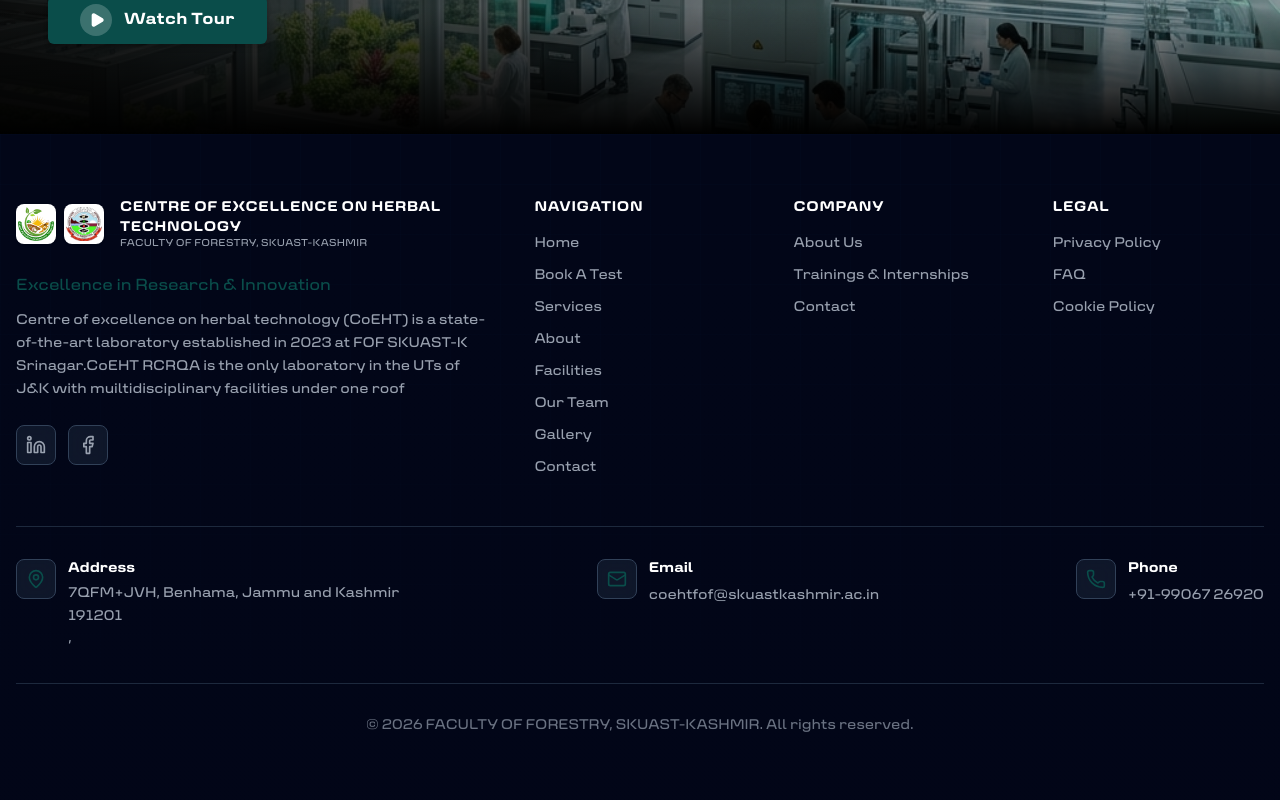
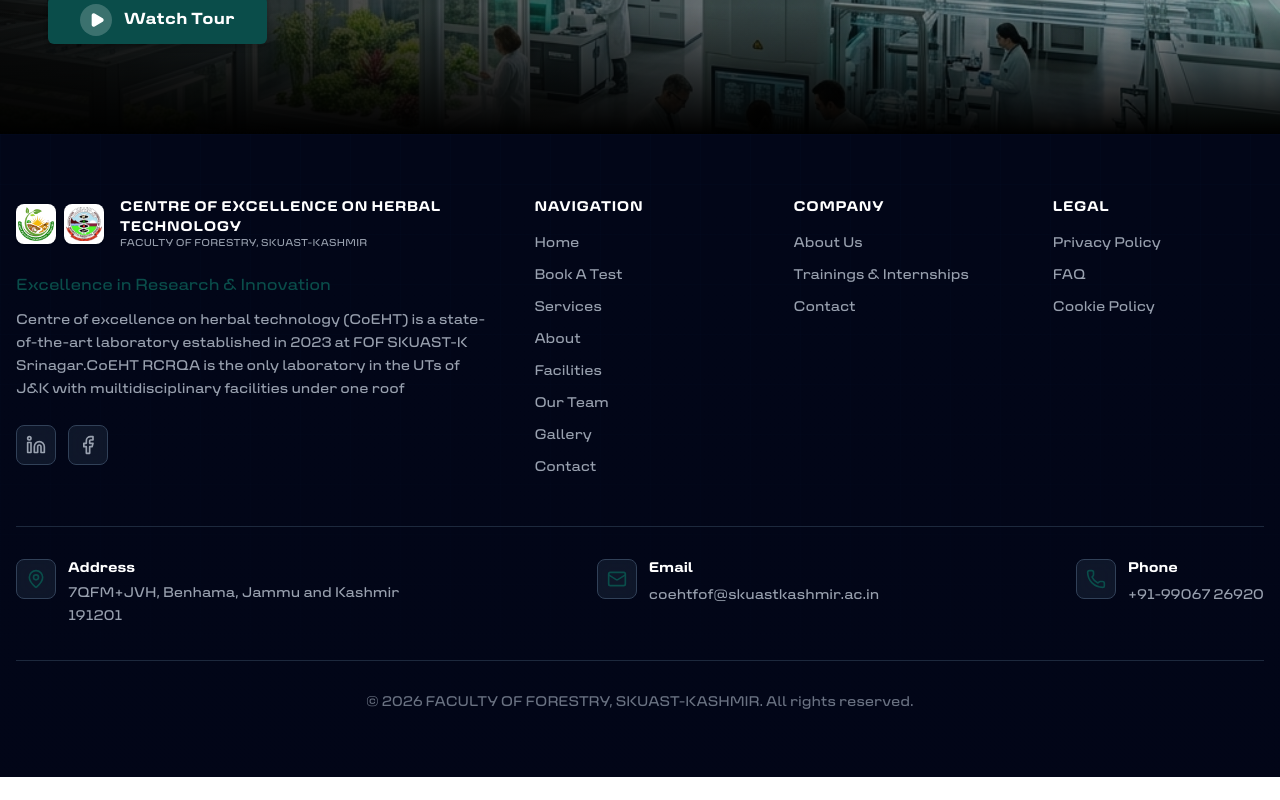
Before and after one commit to azharkhan93/centerof-excellence-skuast-k-faculty-of-forestry, a Next.js app: page /en in a window 1280 px wide. Shown: the part 7619-8419 px from the top of the page. After the commit the page ends 8396 px from the top, so only its background shows below. Built offline with nearby package versions, Linux system fonts and the light colour scheme.

Commit message:
add conditional rendering for address fields in Footer to prevent empty comma display

```diff
--- a/components/Footer/Footer.tsx
+++ b/components/Footer/Footer.tsx
@@ -187,7 +187,14 @@ export const Footer: React.FC = () => {
                             <div>
                                 <h4 className="text-white font-semibold text-sm mb-1">{t('contactInfo.address')}</h4>
                                 <p className="text-gray-400 text-sm leading-relaxed">
-                                    {CONTACT_INFO.address}<br />{CONTACT_INFO.city}, {CONTACT_INFO.state} {CONTACT_INFO.zip}
+                                    {CONTACT_INFO.address}
+                                    {(CONTACT_INFO.city || CONTACT_INFO.state || CONTACT_INFO.zip) && (
+                                        <>
+                                            <br />
+                                            {CONTACT_INFO.city && `${CONTACT_INFO.city}, `}
+                                            {CONTACT_INFO.state} {CONTACT_INFO.zip}
+                                        </>
+                                    )}
                                 </p>
                             </div>
                         </div>
```
